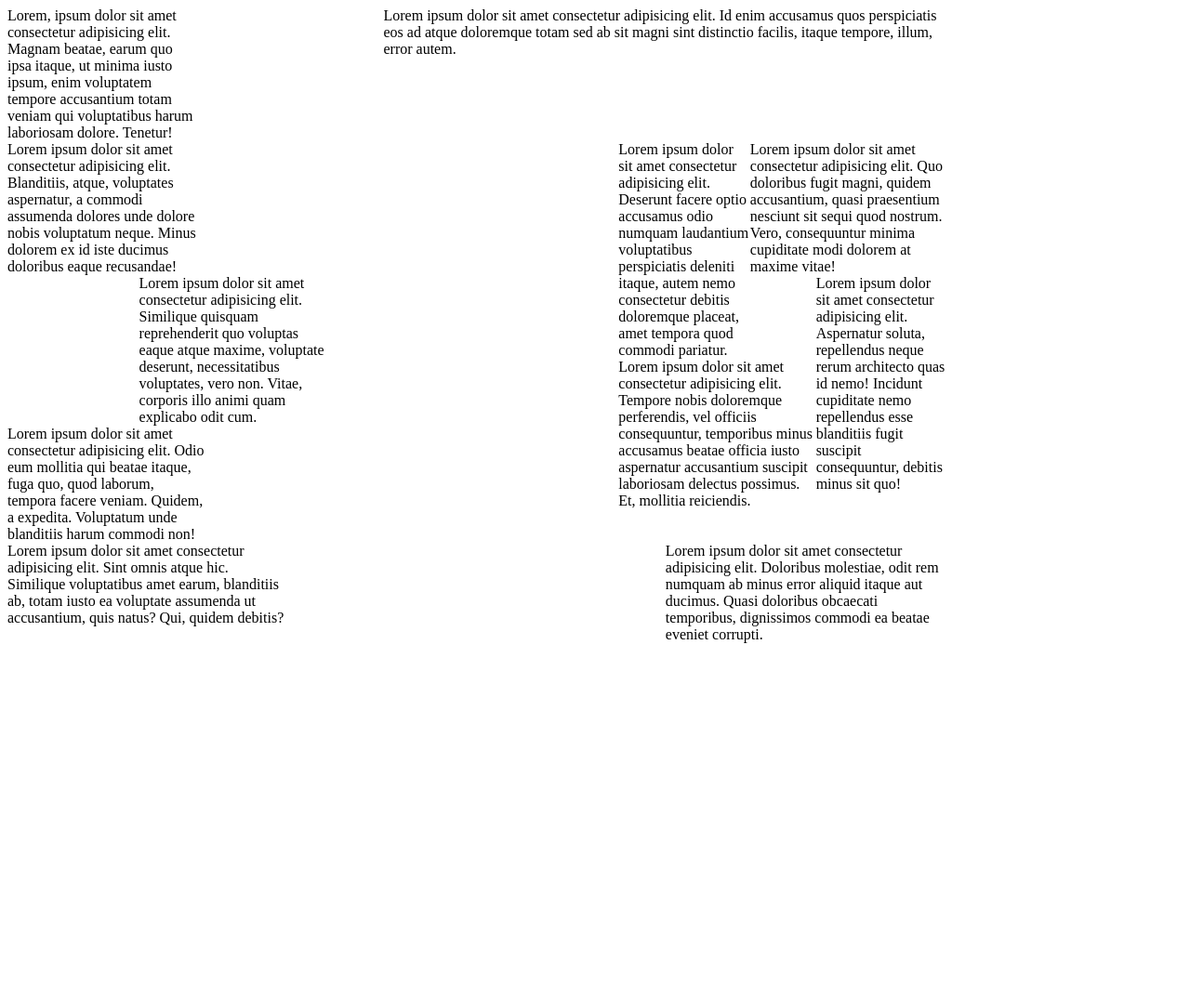
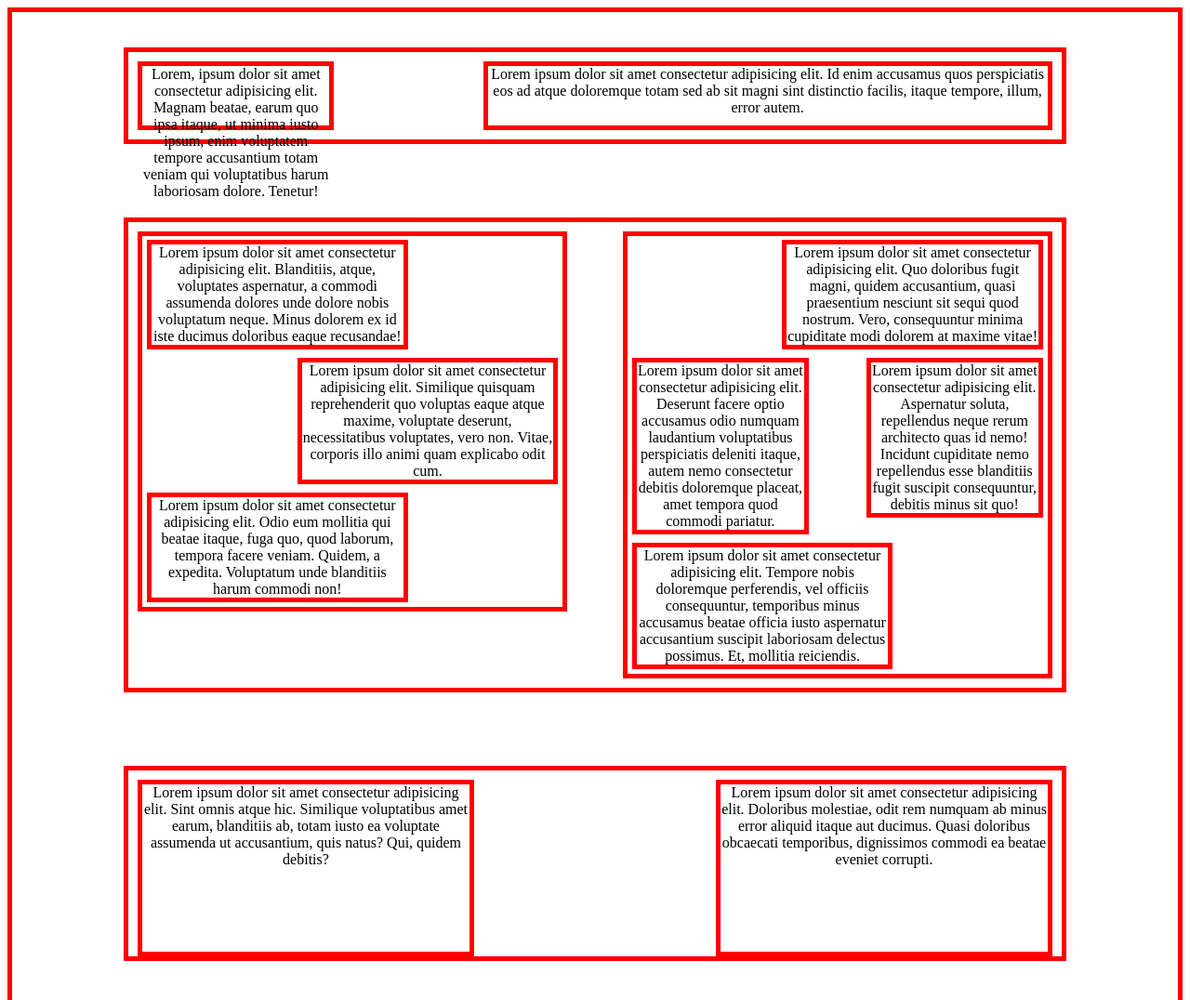
Before and after one commit to mkrivickas/pamoka7, a website: page index2.html in a window 1280 px wide. Shown: the top 1076 px of the page at 93% size. Before the commit the page ends 800 px from the top, so only its background shows below. Drawn offline with Linux system fonts and the light colour scheme.

Commit message:
text style

```diff
--- a/index2.html
+++ b/index2.html
@@ -7,67 +7,179 @@
         <title>Bit | Pamoka7. Floats</title>
     </head>
     <body>
-        <main style="display: inline-block; width: 100%; float: left">
-            <div style="display: inline-block; width: 80%; float: left">
-                <div style="width: 20%; float: left">
+        <main
+            style="
+                display: inline-block;
+                max-width: 100%;
+                height: auto;
+                border: 5px solid red;
+                text-align: center;
+            "
+        >
+            <div
+                style="
+                    display: inline-block;
+                    width: 80%;
+                    border: 5px solid red;
+                    height: 10vh auto;
+                    margin: 3%;
+                "
+            >
+                <div
+                    style="
+                        width: 20%;
+                        float: left;
+                        border: 5px solid red;
+                        height: 8vh;
+                        margin: 1%;
+                    "
+                >
                     Lorem, ipsum dolor sit amet consectetur adipisicing elit.
                     Magnam beatae, earum quo ipsa itaque, ut minima iusto ipsum,
                     enim voluptatem tempore accusantium totam veniam qui
                     voluptatibus harum laboriosam dolore. Tenetur!
                 </div>
-                <div style="width: 60%; float: right">
+                <div
+                    style="
+                        width: 60%;
+                        float: right;
+                        border: 5px solid red;
+                        height: 8vh;
+                        margin: 1%;
+                    "
+                >
                     Lorem ipsum dolor sit amet consectetur adipisicing elit. Id
                     enim accusamus quos perspiciatis eos ad atque doloremque
                     totam sed ab sit magni sint distinctio facilis, itaque
                     tempore, illum, error autem.
                 </div>
             </div>
-            <div style="display: inline-block; width: 80%; float: left">
-                <div style="width: 35%; float: left">
-                    <div style="width: 60%; float: left">
+            <div
+                style="
+                    display: inline-block;
+                    width: 80%;
+                    border: 5px solid red;
+                    height: auto;
+                    margin: 3%;
+                "
+            >
+                <div
+                    style="
+                        width: 45%;
+                        float: left;
+                        border: 5px solid red;
+                        height: 94%;
+                        margin: 1%;
+                    "
+                >
+                    <div
+                        style="
+                            width: 60%;
+                            float: left;
+                            border: 5px solid red;
+                            margin: 1%;
+                            height: 29%;
+                        "
+                    >
                         Lorem ipsum dolor sit amet consectetur adipisicing elit.
                         Blanditiis, atque, voluptates aspernatur, a commodi
                         assumenda dolores unde dolore nobis voluptatum neque.
                         Minus dolorem ex id iste ducimus doloribus eaque
                         recusandae!
                     </div>
-                    <div style="width: 60%; float: right">
+                    <div
+                        style="
+                            width: 60%;
+                            float: right;
+                            border: 5px solid red;
+                            margin: 1%;
+                            height: 29%;
+                        "
+                    >
                         Lorem ipsum dolor sit amet consectetur adipisicing elit.
                         Similique quisquam reprehenderit quo voluptas eaque
                         atque maxime, voluptate deserunt, necessitatibus
                         voluptates, vero non. Vitae, corporis illo animi quam
                         explicabo odit cum.
                     </div>
-                    <div style="width: 60%; float: left">
+                    <div
+                        style="
+                            width: 60%;
+                            float: left;
+                            border: 5px solid red;
+                            margin: 1%;
+                            height: 29%;
+                        "
+                    >
                         Lorem ipsum dolor sit amet consectetur adipisicing elit.
                         Odio eum mollitia qui beatae itaque, fuga quo, quod
                         laborum, tempora facere veniam. Quidem, a expedita.
                         Voluptatum unde blanditiis harum commodi non!
                     </div>
                 </div>
-                <div style="width: 35%; float: right">
-                    <div style="width: 60%; float: right">
+                <div
+                    style="
+                        width: 45%;
+                        float: right;
+                        border: 5px solid red;
+                        margin: 1%;
+                        height: 94%;
+                    "
+                >
+                    <div
+                        style="
+                            width: 60%;
+                            float: right;
+                            border: 5px solid red;
+                            margin: 1%;
+                            height: 29%;
+                        "
+                    >
                         Lorem ipsum dolor sit amet consectetur adipisicing elit.
                         Quo doloribus fugit magni, quidem accusantium, quasi
                         praesentium nesciunt sit sequi quod nostrum. Vero,
                         consequuntur minima cupiditate modi dolorem at maxime
                         vitae!
                     </div>
-                    <div style="width: 40%; float: left">
+                    <div
+                        style="
+                            width: 40%;
+                            float: left;
+                            border: 5px solid red;
+                            margin: 1%;
+                            height: 29%;
+                        "
+                    >
                         Lorem ipsum dolor sit amet consectetur adipisicing elit.
                         Deserunt facere optio accusamus odio numquam laudantium
                         voluptatibus perspiciatis deleniti itaque, autem nemo
                         consectetur debitis doloremque placeat, amet tempora
                         quod commodi pariatur.
                     </div>
-                    <div style="width: 40%; float: right">
+                    <div
+                        style="
+                            width: 40%;
+                            float: right;
+                            border: 5px solid red;
+                            margin: 1%;
+                            height: 29%;
+                        "
+                    >
                         Lorem ipsum dolor sit amet consectetur adipisicing elit.
                         Aspernatur soluta, repellendus neque rerum architecto
                         quas id nemo! Incidunt cupiditate nemo repellendus esse
                         blanditiis fugit suscipit consequuntur, debitis minus
                         sit quo!
                     </div>
-                    <div style="width: 60%; float: left">
+                    <div
+                        style="
+                            width: 60%;
+                            float: left;
+                            border: 5px solid red;
+                            margin: 1%;
+                            height: 30%;
+                        "
+                    >
                         Lorem ipsum dolor sit amet consectetur adipisicing elit.
                         Tempore nobis doloremque perferendis, vel officiis
                         consequuntur, temporibus minus accusamus beatae officia
@@ -76,14 +188,38 @@
                     </div>
                 </div>
             </div>
-            <div style="display: inline-block; width: 80%; float: left">
-                <div style="width: 30%; float: left">
+            <div
+                style="
+                    display: inline-block;
+                    width: 80%;
+                    border: 5px solid red;
+                    height: 25vh;
+                    margin: 3%;
+                "
+            >
+                <div
+                    style="
+                        width: 35%;
+                        float: left;
+                        border: 5px solid red;
+                        margin: 1%;
+                        height: 90%;
+                    "
+                >
                     Lorem ipsum dolor sit amet consectetur adipisicing elit.
                     Sint omnis atque hic. Similique voluptatibus amet earum,
                     blanditiis ab, totam iusto ea voluptate assumenda ut
                     accusantium, quis natus? Qui, quidem debitis?
                 </div>
-                <div style="width: 30%; float: right">
+                <div
+                    style="
+                        width: 35%;
+                        float: right;
+                        border: 5px solid red;
+                        margin: 1%;
+                        height: 90%;
+                    "
+                >
                     Lorem ipsum dolor sit amet consectetur adipisicing elit.
                     Doloribus molestiae, odit rem numquam ab minus error aliquid
                     itaque aut ducimus. Quasi doloribus obcaecati temporibus,
```
Also changed, not shown: index.html (+13 -4 lines).
